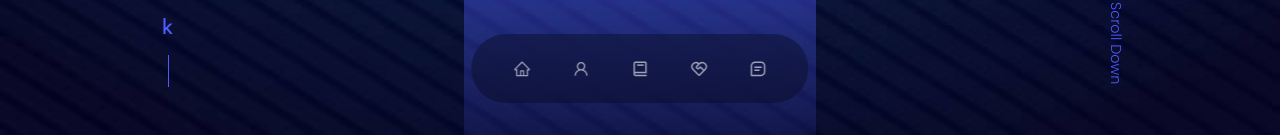
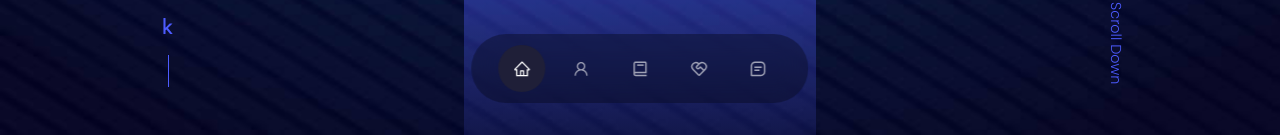
Before and after one commit to Ojaswi2000/ojaswi_portfolio, a React (Create React App) app: page / in a window 1280 px wide. Shown: the part 665-800 px from the top of the page. Built offline with nearby package versions, Linux system fonts and the light colour scheme.

Commit message:
designed nav

```diff
--- a/src/components/nav/Nav.jsx
+++ b/src/components/nav/Nav.jsx
@@ -8,7 +8,7 @@ import {BiMessageSquareDetail} from 'react-icons/bi'
 const Nav = () => {
   return (
     <nav>
-      <a href='#'><AiOutlineHome /></a>
+      <a href='#' className='active'><AiOutlineHome /></a>
       <a href='#about'><AiOutlineUser /></a>
       <a href='#experience'><BiBook /></a>
       <a href='#services'><RiServiceLine /></a>
--- a/src/components/nav/nav.css
+++ b/src/components/nav/nav.css
@@ -22,3 +22,13 @@ nav a{
   color: var(--color-light);
   font-size: 1.1rem;
 }
+
+nav a:hover{
+  background: rgba(0, 0, 0,0.3);
+
+}
+
+nav a.active{
+  background: var(--color-bg);
+  color: var(--color-white);
+}
```
